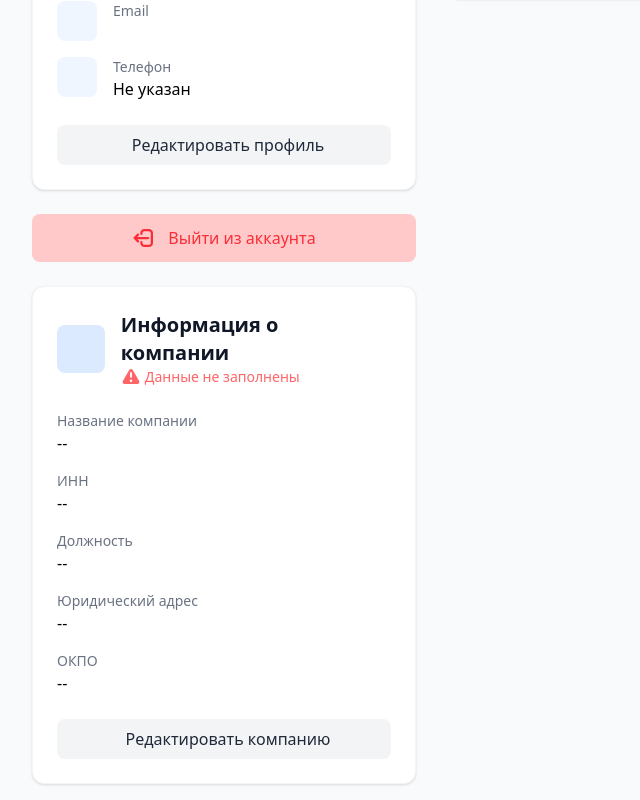
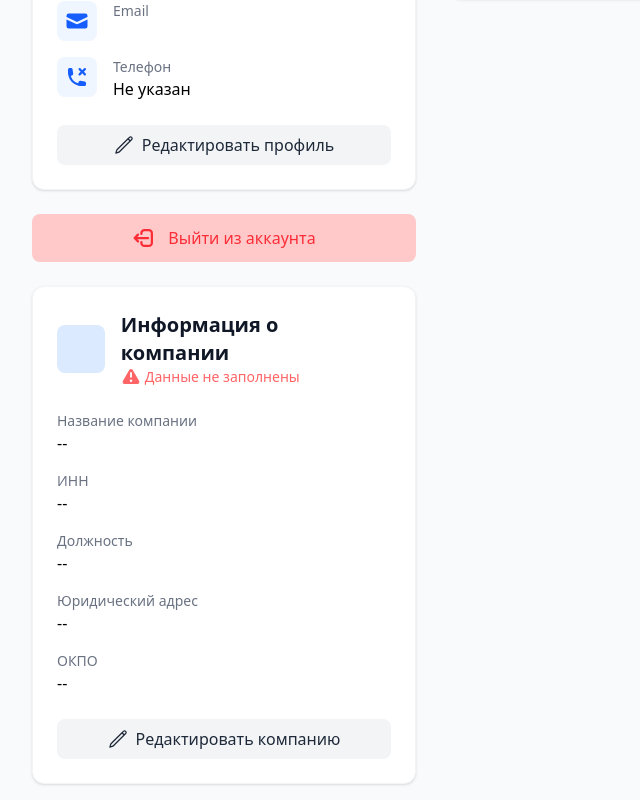
Before and after one commit to icentr/electrotech-front, a Nuxt app: page /account in a window 1280 px wide. Shown: the part 380-1180 px from the top of the page, without its empty margins (0-640 px from the left). Built offline with nearby package versions, Linux system fonts and the light colour scheme; no server answers.

Commit message:
Added avatar, added some icons

```diff
--- a/app/pages/account/index.vue
+++ b/app/pages/account/index.vue
@@ -4,7 +4,8 @@ import { getApi } from "@/api";
 
 const api = getApi();
 
-import { CheckIcon, XMarkIcon, ExclamationTriangleIcon } from "@heroicons/vue/16/solid";
+import { CheckIcon, EnvelopeIcon, ExclamationTriangleIcon, PhoneIcon, PhoneXMarkIcon } from "@heroicons/vue/16/solid";
+import { PencilIcon } from "@heroicons/vue/24/outline";
 
 useHead({
     title: "Аккаунт",
@@ -41,6 +42,7 @@ onMounted(async () => {
         user.value.name = [data.surname, data.first_name, data.last_name].filter(Boolean).join(" ");
         user.value.email = data.email;
         user.value.phone = data.phone_number;
+        user.value.avatarUrl = data.avatarUrl;
     } catch (error) {
         console.error("Ошибка при получении данных пользователя:", error);
     }
@@ -137,6 +139,7 @@ import { ArrowLeftStartOnRectangleIcon } from "@heroicons/vue/16/solid";
                     <div class="bg-white rounded-xl shadow-sm p-6 border border-gray-100">
                         <div class="flex flex-col items-center mb-6">
                             <div class="bg-blue-100 rounded-full w-20 h-20 flex items-center justify-center mb-4">
+                                <img v-if="user.avatarUrl" loading="lazy" :src="user.avatarUrl" class="w-20 h-20 rounded-full" alt="" />
                                 <i class="fas fa-user text-blue-600 text-3xl"></i>
                             </div>
                             <h2 class="text-xl font-bold text-gray-900">{{ user.name }}</h2>
@@ -146,7 +149,7 @@ import { ArrowLeftStartOnRectangleIcon } from "@heroicons/vue/16/solid";
                         <div class="space-y-4">
                             <div class="flex items-start">
                                 <div class="bg-blue-50 rounded-lg w-10 h-10 flex items-center justify-center mr-4 text-blue-600">
-                                    <i class="fas fa-envelope"></i>
+                                    <EnvelopeIcon class="size-6" />
                                 </div>
                                 <div>
                                     <p class="text-sm text-gray-500">Email</p>
@@ -157,6 +160,8 @@ import { ArrowLeftStartOnRectangleIcon } from "@heroicons/vue/16/solid";
                             <div class="flex items-start">
                                 <div class="bg-blue-50 rounded-lg w-10 h-10 flex items-center justify-center mr-4 text-blue-600">
                                     <i class="fas fa-phone-alt"></i>
+                                    <PhoneIcon v-if="user.phone" class="size-6" />
+                                    <PhoneXMarkIcon v-else class="size-6" />
                                 </div>
                                 <div>
                                     <p class="text-sm text-gray-500">Телефон</p>
@@ -166,8 +171,9 @@ import { ArrowLeftStartOnRectangleIcon } from "@heroicons/vue/16/solid";
 
                             <RouterLink
                                 to="/account/edit"
-                                class="w-full mt-6 bg-gray-100 hover:bg-gray-200 text-gray-800 font-medium py-2 px-4 rounded-lg transition-colors flex items-center justify-center">
-                                <i class="fas fa-edit mr-2"></i> Редактировать профиль
+                                class="w-full mt-6 bg-gray-100 hover:bg-gray-200 text-gray-800 font-medium py-2 px-4 rounded-lg transition-colors flex items-center justify-center gap-2">
+                                <PencilIcon class="size-5" />
+                                Редактировать профиль
                             </RouterLink>
                         </div>
                     </div>
@@ -240,8 +246,9 @@ import { ArrowLeftStartOnRectangleIcon } from "@heroicons/vue/16/solid";
 
                             <RouterLink
                                 to="/account/EditCompany"
-                                class="w-full mt-6 bg-gray-100 hover:bg-gray-200 text-gray-800 font-medium py-2 px-4 rounded-lg transition-colors flex items-center justify-center">
-                                <i class="fas fa-edit mr-2"></i> Редактировать компанию
+                                class="w-full mt-6 bg-gray-100 hover:bg-gray-200 text-gray-800 font-medium py-2 px-4 rounded-lg transition-colors flex items-center justify-center gap-2">
+                                <PencilIcon class="size-5" />
+                                Редактировать компанию
                             </RouterLink>
                         </div>
                     </div>
```
